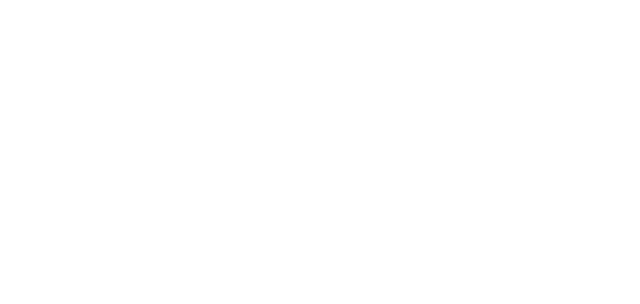
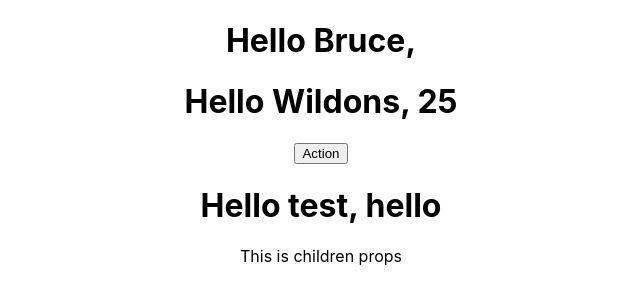
Before and after one commit to zhusophia/react-demo, a React (Create React App) app: page / in a window 1280 px wide. Shown: the top 304 px of the page, without its empty margins (319-959 px from the left). Built offline with nearby package versions, Linux system fonts and the light colour scheme.

Commit message:
states introduction

```diff
--- a/src/App.js
+++ b/src/App.js
@@ -15,7 +15,9 @@
   return (
     <div className="App">
      <Greet name ='Bruce'/>
-     <Greet name = "Wildons" age = "25"/>
+     <Greet name = "Wildons" age = "25">
+     <button>Action</button>
+     </Greet>
      <Greet name = "test" age = "hello">
       <p>This is children props</p>
      </Greet>
--- a/src/components/Greet.js
+++ b/src/components/Greet.js
@@ -1,8 +1,10 @@
 export const Greet = (props) => {
+    return (
     <div>
-    return <h1>Hello {props.name}, {props.age}</h1>
-    {props.children}
+    <h1>Hello {props.name}, {props.age}</h1>
+        {props.children}
     </div>
+    )
 }
 
 export default Greet
--- a/src/index.js
+++ b/src/index.js
@@ -1,15 +1,19 @@
 import React from 'react';
-import ReactDOM from 'react-dom/client';
+import { createRoot} from 'react-dom/client';
 import './index.css';
 import App from './App';
 import reportWebVitals from './reportWebVitals';
 
-const root = ReactDOM.createRoot(document.getElementById('root'));
-root.render(
-  <React.StrictMode>
-    <App />
-  </React.StrictMode>
-);
+// const root = ReactDOM.createRoot(document.getElementById('root'));
+// root.render(
+//   <React.StrictMode>
+//     <App />
+//   </React.StrictMode>
+// );
+
+const container = document.getElementById('root')
+const root = createRoot(container)
+root.render(<App />)
 
 // If you want to start measuring performance in your app, pass a function
 // to log results (for example: reportWebVitals(console.log))
```
